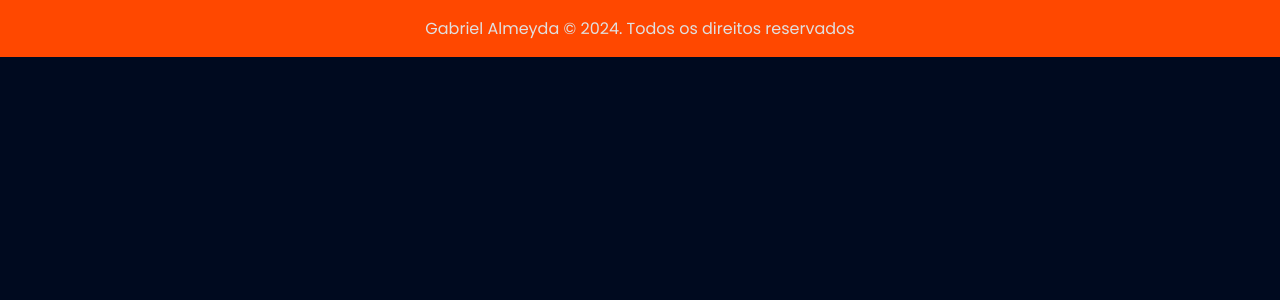
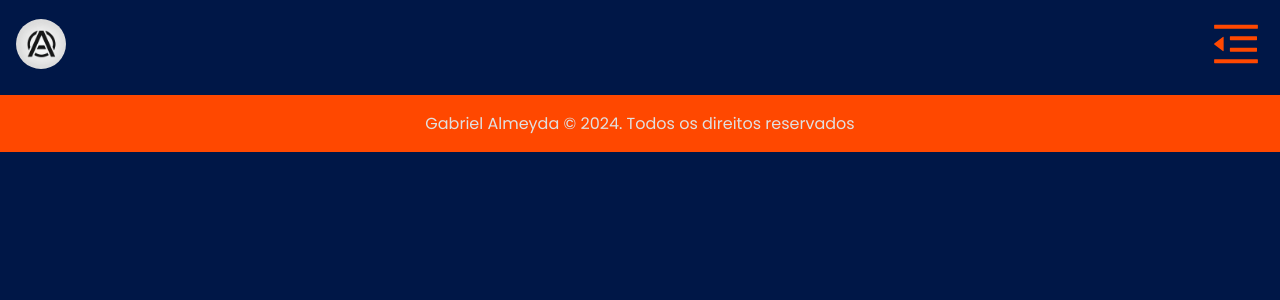
Before and after one commit to GabAlmeyda/my-portfolio, a React (Vite) app: page /my-portfolio/projects in a window 1280 px wide. Shown: the top 300 px of the page. Built offline with nearby package versions, Linux system fonts and the light colour scheme.

Commit message:
deixei as cores de fundo mais escuras

```diff
--- a/src/components/layouts/Navbar.jsx
+++ b/src/components/layouts/Navbar.jsx
@@ -5,7 +5,7 @@ import styles from './Navbar.module.css'
 
 import { AiOutlineMenuFold, AiOutlineMenuUnfold } from "react-icons/ai";
 
-import logo from '../../images/logo.webp'
+import logo from '/logo.webp'
 
 function Navbar() {
     const navigate = useNavigate();
--- a/src/components/pages/Projects.jsx
+++ b/src/components/pages/Projects.jsx
@@ -1,8 +1,11 @@
 import styles from './Projects.module.css'
+import Navbar from '../layouts/Navbar'
 
 function Projects() {
 
-    return
+    return (<>
+        <Navbar />
+    </>)
 }
 
 export default Projects
--- a/src/index.css
+++ b/src/index.css
@@ -3,8 +3,8 @@
 :root {
   --font-color: hsl(0, 0%, 88%);
   --font-color-alt: hsl(0, 0%, 50%);
-  --bg-color: hsl(220, 100%, 6%);
-  --bg-color-alt: hsl(245, 100%, 3%);
+  --bg-color: rgb(0, 23, 71);
+  --bg-color-alt: rgb(3, 0, 41);
 
   --acc-color-1: hsl(0, 100%, 44%);
   --acc-color-1_hover: hsl(0, 100%, 35%);
```
